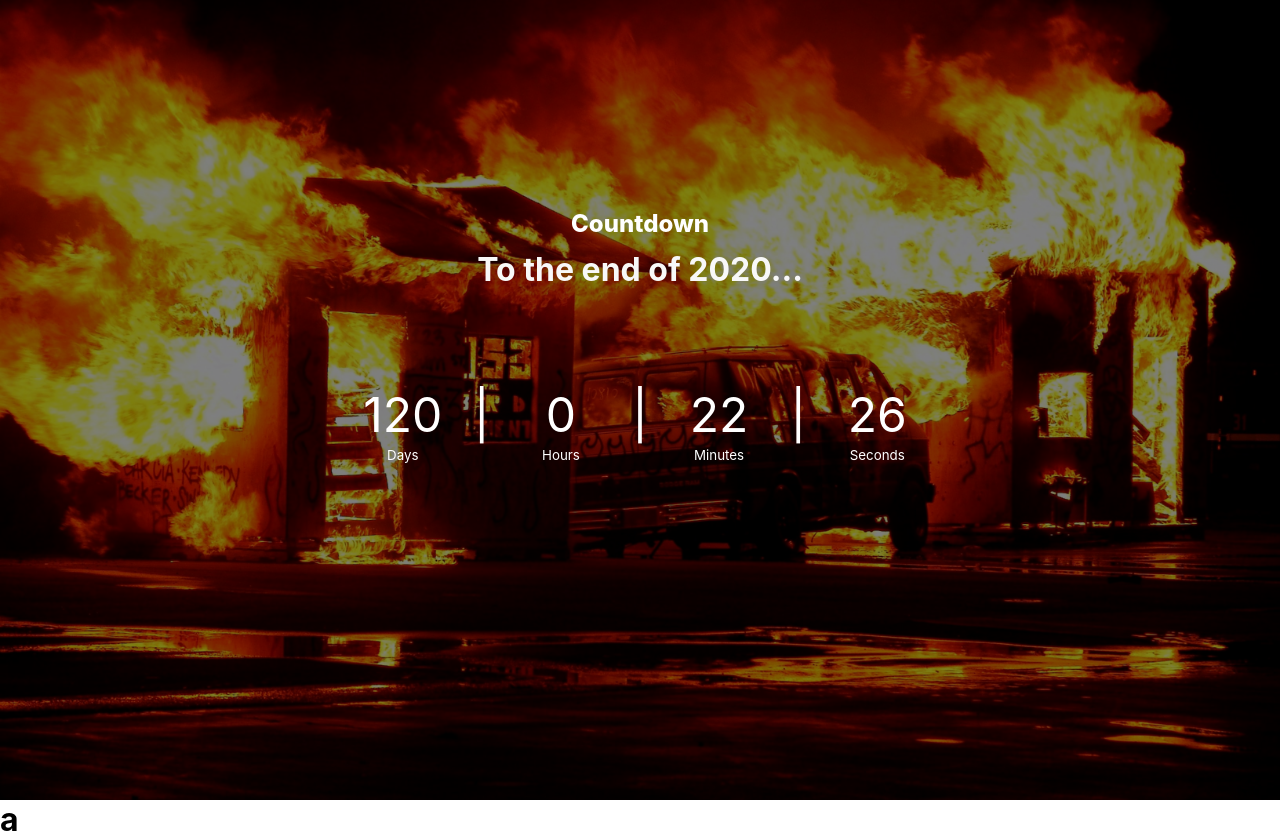
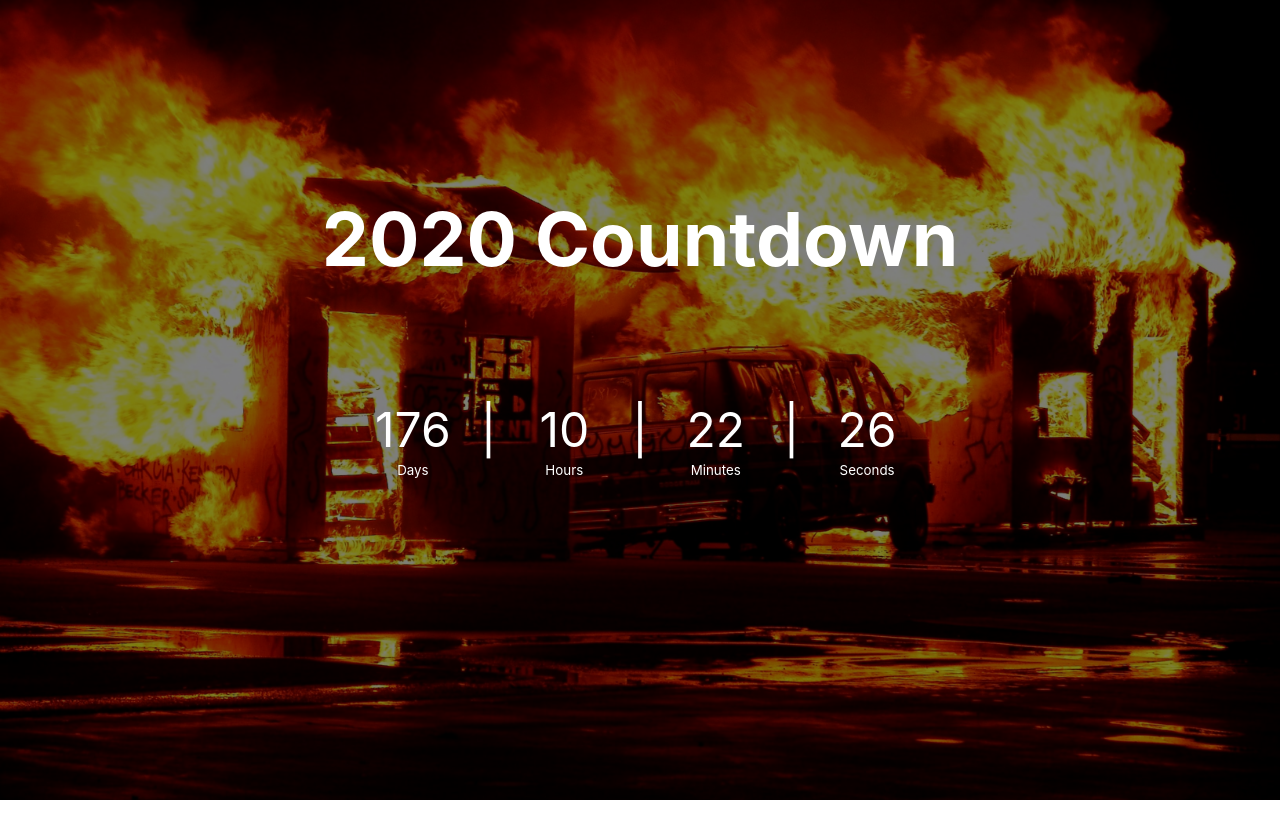
Before and after one commit to Jack-Portwood/NYE_count_down_clock, a React (Create React App) app: page / in a window 1280 px wide. After the commit the page ends 800 px from the top, so only its background shows below. Built offline with nearby package versions, Linux system fonts and the light colour scheme.

Commit message:
can change text

```diff
--- a/src/App.css
+++ b/src/App.css
@@ -6,6 +6,8 @@
 
 body {
   font-size: 100%;
+  width: 100vw;
+  height: 100vh;
 }
 
 .background1 {
@@ -40,11 +42,14 @@ body {
   height: 100%;
 }
 
-.timer div:first-child {
+.timerText {
   text-align: center;
+  font-size: 4em;
+}
 
-
-
+.Gaelic{
+  text-align: center;
+  font-size: 3em;
 }
 
 .timer-icon{
--- a/src/Components/ClockComponent.js
+++ b/src/Components/ClockComponent.js
@@ -1,16 +1,24 @@
 import React, { Fragment, useEffect, useRef, useState } from "react";
-import TimerExpiredComponent from './TimerExpiredComponent'
+
+const countDownText = "2020 Countdown";
+
+const newYearText = "Happy Hogmanay!" ;
+
+const newYearGelic = "Bliadhna Mhath Ùr!"
+
 const ClockComponent = () => {
   const [timerDays, setTimerDays] = useState("00");
   const [timerHours, setTimerHours] = useState("00");
   const [timerMinutes, setTimerMinutes] = useState("00");
   const [timerSeconds, setTimerSeconds] = useState("00");
-  const [isBackground1, setBackground] = useState(true)
+  const [isBackground1, setBackground] = useState(true);
+  const [timerText, setNewYearText] = useState(countDownText);
+  const [noText, setGaelicText] = useState()
 
   let interval = useRef();
 
   const startTimer = () => {
-    const countDownDate = new Date("November 04 2020 14:00:00").getTime();
+    const countDownDate = new Date("December 31 2020 00:00:00").getTime();
 
     interval = setInterval(() => {
       const now = new Date().getTime();
@@ -27,6 +35,8 @@ const ClockComponent = () => {
         //stop our timer
         clearInterval(interval.current);
         setBackground(false)
+        setNewYearText(newYearText)
+        setGaelicText(newYearGelic)
       } else {
         //update
         setTimerDays(days);
@@ -52,9 +62,12 @@ const ClockComponent = () => {
     <Fragment>
       <section className={isBackground1 ? 'background1' : 'background2'}>
         <section className="timer">
-          <div>
-            <h2>Countdown</h2>
-            <p>To the end of 2020...</p>
+          <div className="timerText">
+            <h1>{timerText}</h1>
+          </div>
+          <br/>
+          <div className="Gaelic">
+            <h1>{noText}</h1>
           </div>
           <div>
             <section>
@@ -87,9 +100,6 @@ const ClockComponent = () => {
           </div>
         </section>
       </section>
-
-      <TimerExpiredComponent
-      className ="background2" />
     </Fragment>
   );
 };
--- a/src/Components/TimerExpiredComponent.js
+++ /dev/null
@@ -1,7 +0,0 @@
-import React from 'react';
-
-const TimerExpiredComponet =() =>{
-return(<h1>a</h1>);
-}
-
-export default TimerExpiredComponet
```
